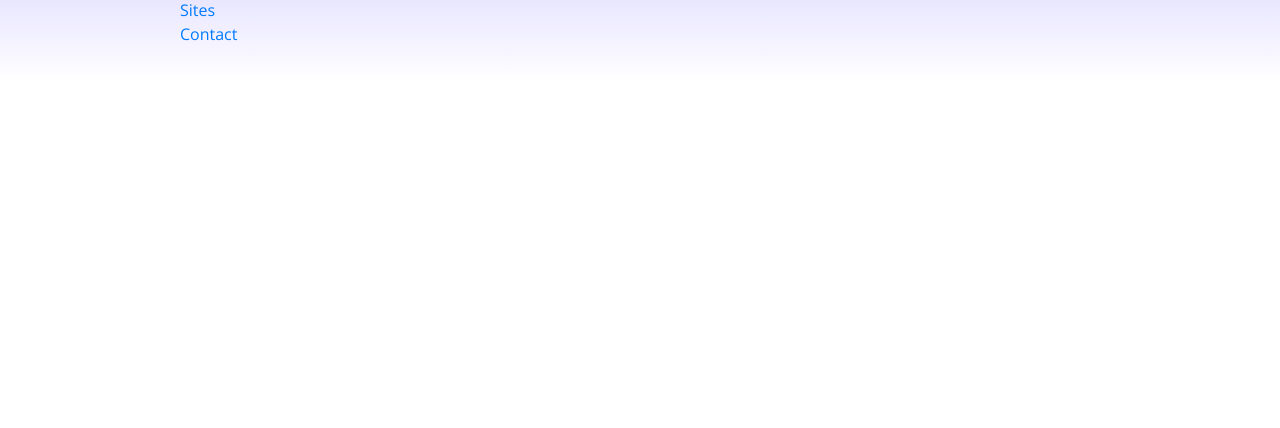
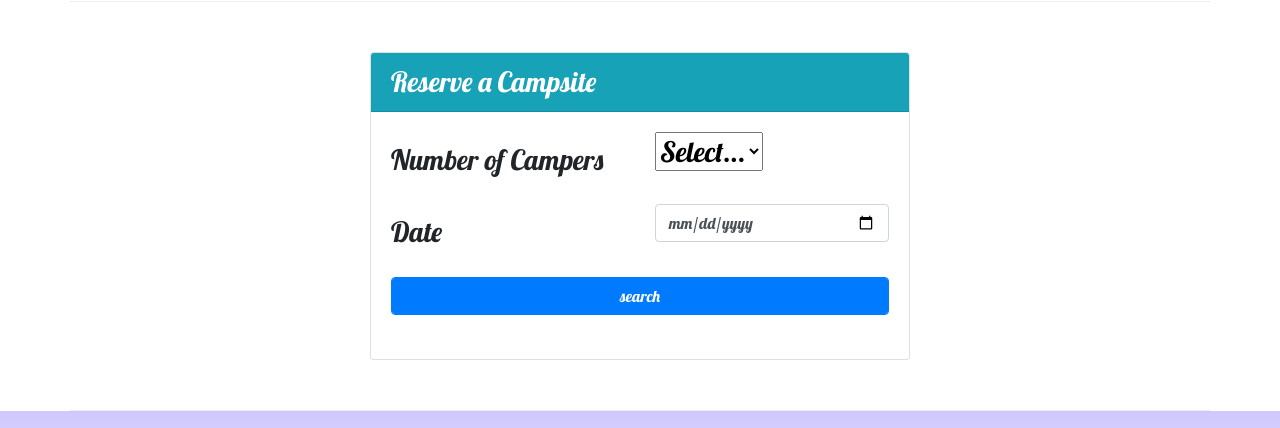
Before and after one commit to josephtittle/nucamp-bootstrap, a website: page index.html in a window 1280 px wide. Shown: the part 1151-1579 px from the top of the page. Before the commit the page ends 1233 px from the top, so only its background shows below. Drawn offline with nearby package versions, Linux system fonts and the light colour scheme.

Commit message:
Week 2 Assignment

```diff
--- a/index.html
+++ b/index.html
@@ -30,8 +30,13 @@
                     <h1>NuCamp</h1>
                     <h2>a better way to camp</h2>
                 </div>
+                <div class="col col-md-4 col-xl-2 my-4">
+                    <a class="btn btn-info btn-lg text-nowrap" href="#reserveForm" role="button"> Reserve Campsite
+                    </a>
+                </div>
             </div>
         </div>
+
     </header>
     <nav class="navbar navbar-expand-sm navbar-dark sticky-top">
         <div class="container">
@@ -72,8 +77,11 @@
                 <h2>Featured Campsites</h2>
             </div>
             <div class="col">
-                <h3>React Lake Campground</h3>
-                <p class="d-none d-sm-block">Nestled in the foothills of the Chrome Mountains, this campground on the shores of the pristine React Lake is a favorite for fly fishers.</p>
+                    <h3>React Lake Campground</h3>
+                    <p class="d-none d-sm-block">Nestled in the foothills of the Chrome Mountains, this campground on the shores of the pristine React Lake is a favorite for fly fishers.</p>
+                </div>
+                <div class="media">
+                <img class="d-flex ml-3 img-thumbnail" src="img/react-lake-thumb.jpg" alt="React Lake" />
             </div>
         </div>
 
@@ -88,6 +96,46 @@
                         <h3>Bootstrap Outfitters</h3>
                         <p class="d-none d-sm-block">Bootstrap Outfitters supplies you with gear you need at prices you can't beat.</p>
                     </div>
+                </div>
+            </div>
+        </div>
+
+        <div class="row row-content">
+            <div class="col col-sm-6 mx-auto">
+                <div class="card">
+                    <h3>
+                        <div class="card-header text-white bg-info"> Reserve a Campsite
+                        </div>
+                        <div class="card-body">
+                            <form id="reserveForm">
+                               <div class="form-group row">
+                                <label class="col-sm-6 col-form-label" for="NumberOfCampers">Number of Campers</label>
+                                    <div class="col">
+                                        <select name="numCampers" id="numCampers">
+                                            <option selected> Select... </option>
+                                            <option value="1">1</option>
+                                            <option value="2">2</option>
+                                            <option value="3">3</option>
+                                            <option value="4">4</option>
+                                            <option value="5">5</option>
+                                            <option value="6">6</option>
+                                        </select>
+                                    </div>
+                               </div>
+                               <div class="form-group row">
+                                    <label class="col col-sm-6 col-form-label" for="date">Date</label>
+                                        <div class="col-sm-6">
+                                            <input class="form-control" type="date" id="date" name="date" placeholder="date">
+                                        </div>
+                               </div>
+                               <div class="form-group row">
+                                   <div class="col">
+                                       <input class="btn btn-primary form-control" type="submit" value="search"></btn>
+                                   </div>
+                               </div>
+                            </form>
+                        </div>
+                    </h3>
                 </div>
             </div>
         </div>
```
Also changed, not shown: css/styles.css (line endings or trailing spaces).
